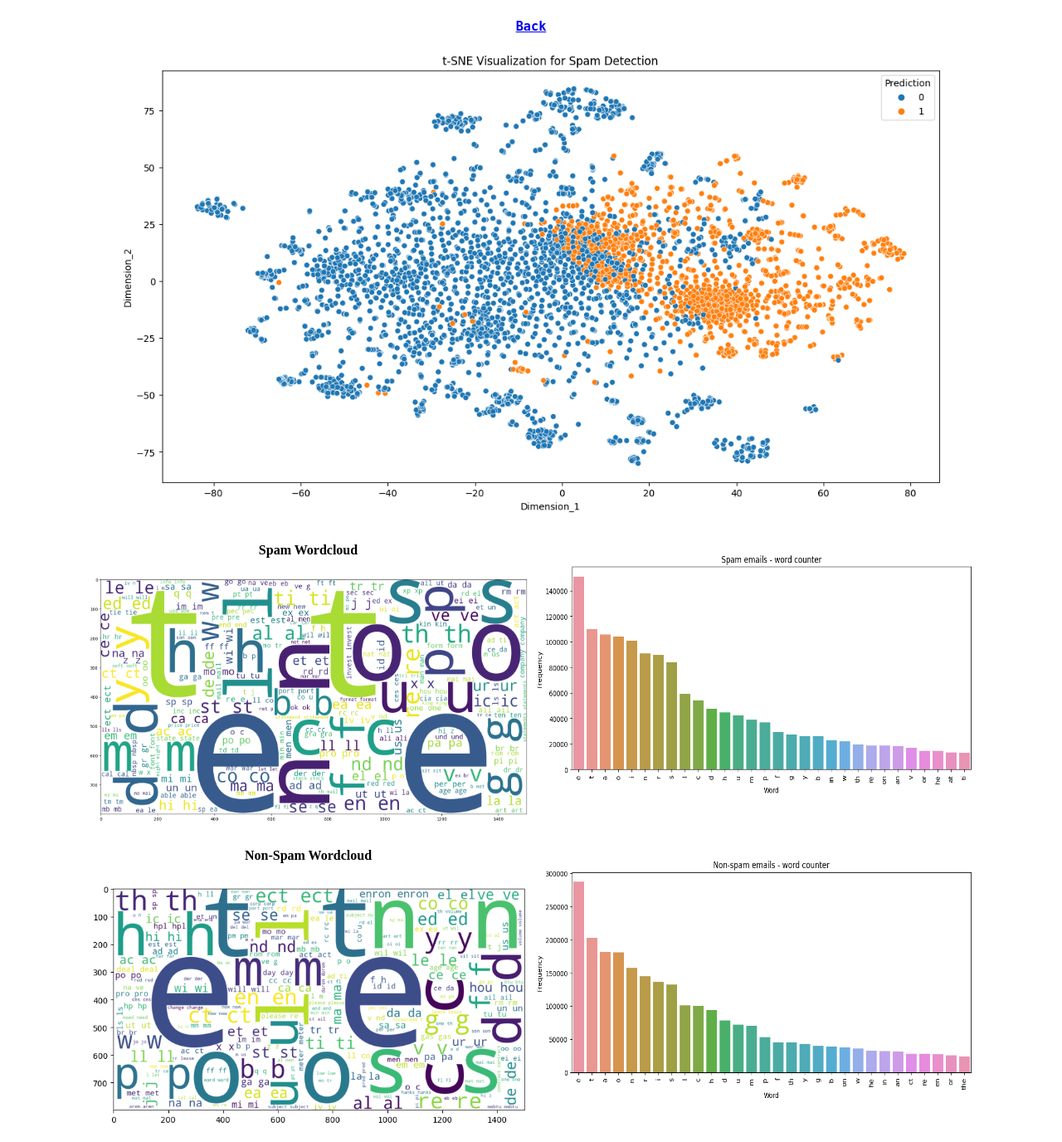
After one commit to sallywangn/Spam-or-Ham, a Flask app: page /viz in a window 1280 px wide. The commit adds this page. Shown: the whole page at 83% size. Run offline with Flask 3, Linux system fonts and the light colour scheme; parts of the project's set-up code (start-up, migrations or seed data) failed here and were passed over.

Commit message:
created new route for visuals; updated app.py to remove uploaded file once parsed

```diff
--- a/app.py
+++ b/app.py
@@ -12,6 +12,7 @@ import pickle
 import mailparser
 from bs4 import BeautifulSoup
 import re
+import os
 
 app = Flask(__name__)
 
@@ -26,13 +27,9 @@ spambase_list = list(spambase_df.iloc[:,0])
 def home():
     return render_template("index.html")
 
-# Additional route created for future use
-# @app.route('/success', methods=['POST'])
-# def success():
-#     if request.method == 'POST':
-#         f = request.files['file']
-#         f.save(f.filename)
-#         return render_template("acknowledgment.html", name = f.filename)
+@app.route('/viz')
+def viz():
+        return render_template("visuals.html")
 
 @app.route('/predict', methods=['POST'])
 def predict():
@@ -57,6 +54,7 @@ def predict():
         mail = mailparser.parse_from_file(f.filename)
         print('HTML is', bool(mail.text_html))
         print('Text is', bool(mail.text_plain))
+        os.remove(f.filename) # Remove file once parsed
 
         # Content type check (plain text or HTML)
         # File parse error check (for content type)
--- a/templates/index.html
+++ b/templates/index.html
@@ -9,6 +9,7 @@
 	<header>
 		<div class="container">
 		    <h2>Spam or Ham?</h2>
+            <h4><a href="/viz">Navigate to charts</a></h4>
 	    </div>
 	</header>
         <div class="container">
--- /dev/null
+++ b/templates/visuals.html
@@ -0,0 +1,43 @@
+<!DOCTYPE html>
+<html>
+    <head>
+        <title>Spam or Ham?</title>
+        <link rel="stylesheet" type="text/css" href="{{ url_for('static', filename='css/styles.css') }}">
+    </head>
+    <body>
+
+	<header>
+		<div class="container">
+		    <h3><a href="/">Back</a></h3>
+	    </div>
+	</header>
+        <!-- <div class="container">
+            <img src="https://media0.giphy.com/media/v1.Y2lkPTc5MGI3NjExcXpuMnoxdXN3cWh2MXQ0cWlqYXJzN3B6aWd0NW9jOGwxejFmdW5sNCZlcD12MV9pbnRlcm5hbF9naWZfYnlfaWQmY3Q9Zw/3oz8xSwIOv5FGhZFjq/giphy.gif"/>
+
+            <form action="/predict" method="POST" class="form">
+                <div class="fieldset">
+                    <label>Enter Your Experience Level</label>
+                    <input class="exp" name="exp" maxlength="1000000"/>
+                </div>
+                <input type="submit" class="button" value="predict">
+            </form>
+        </div> -->
+        <table align="center">
+            <thead>
+              <tr>
+                <th colspan="2" align="center"><img src="/static/images/tsne_scatter.png" alt="tSNE scatter plot" width="1000"></th>
+              </tr>
+            </thead>
+            <tbody>
+              <tr align="center">
+                <td><h4>Spam Wordcloud</h4><img src="/static/images/wc_spam.png" alt="Wordcloud Spam" width="533" height="300"></td>
+                <td><img src="/static/images/wf_spam.png" alt="Word Frequency Spam" width="533" height="300"></td>
+              </tr>
+              <tr align="center">
+                <td><h4>Non-Spam Wordcloud</h4><img src="/static/images/wc_nonspam.png" alt="Wordcloud Non-Spam" width="533" height="300"></td>
+                <td><img src="/static/images/wf_nonspam.png" alt="Word Frequency Non-Spam" width="533" height="300"></td>
+              </tr>
+            </tbody>
+            </table>
+    </body>
+</html>
```
Also changed, not shown: templates/index1.html (deleted, +0 -26 lines), static/images/tsne_scatter.png (added), static/images/wc_nonspam.png (added), static/images/wc_spam.png (added), static/images/wf_nonspam.png (added), static/images/wf_spam.png (added).
